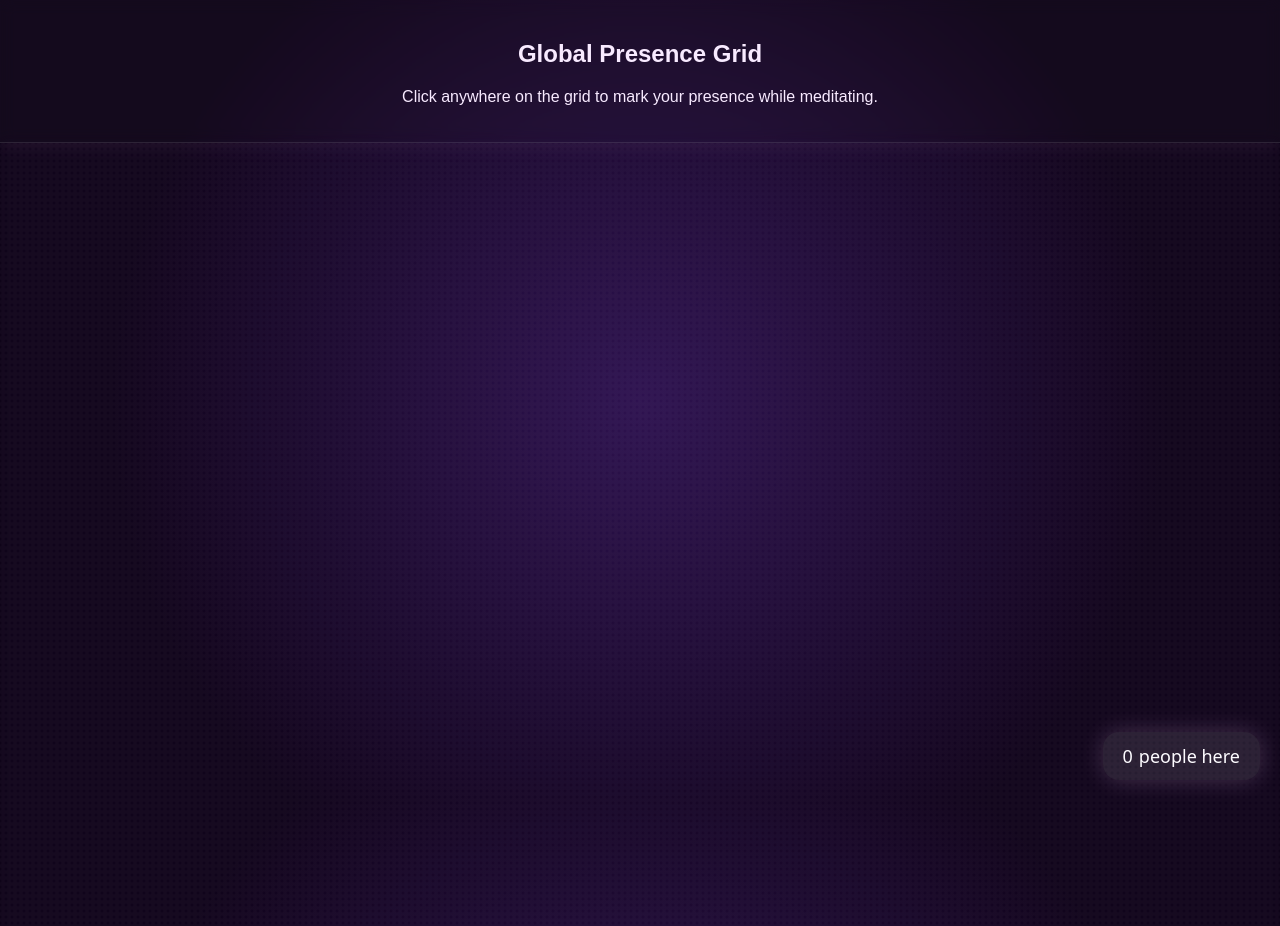
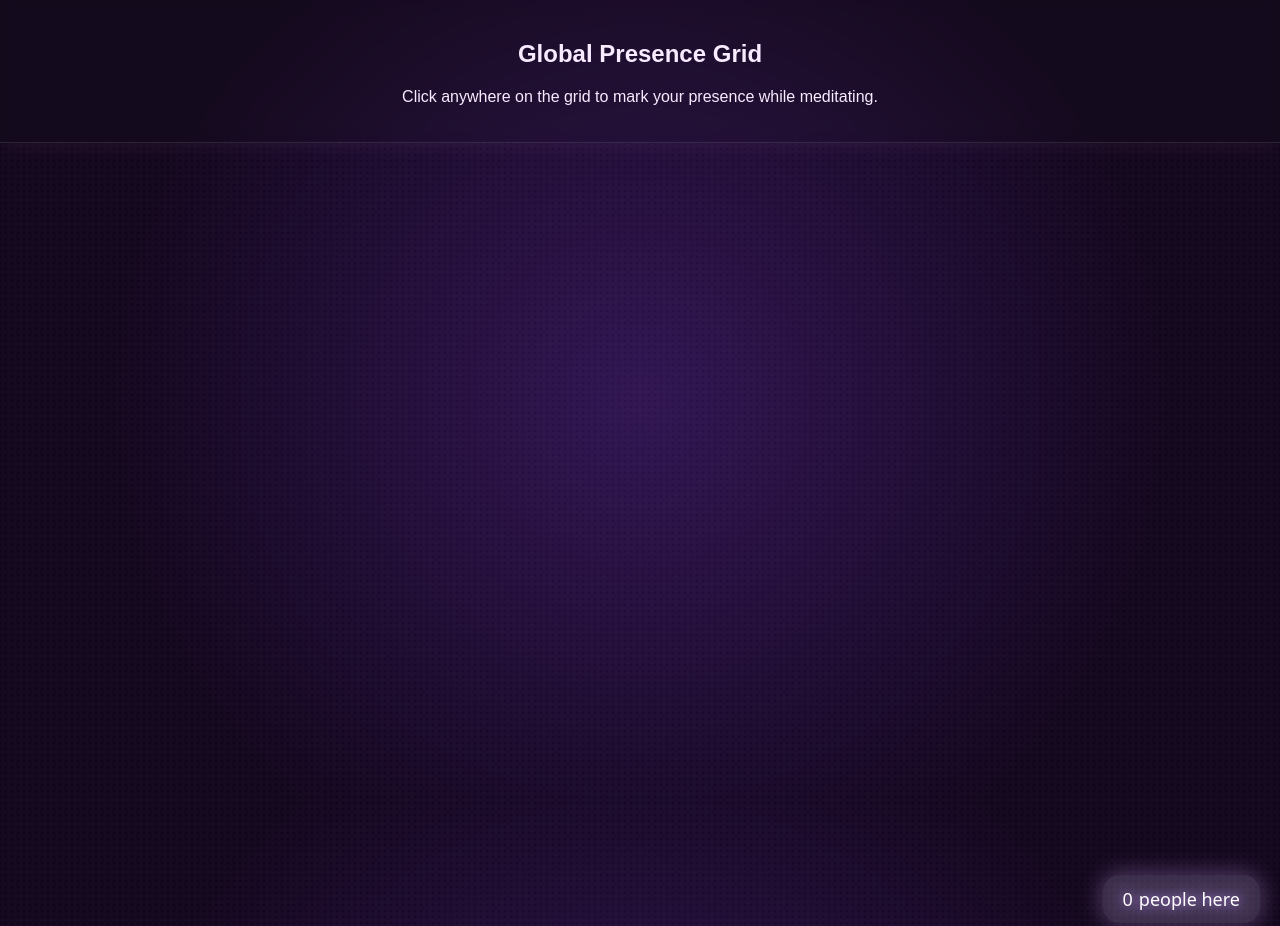
Before and after one commit to ckevlin/presence-grid, a plain HTML site: page index.html in a window 1280 px wide. Shown: the top 926 px of the page. Drawn offline with Linux system fonts and the light colour scheme.

Commit message:
Update index.html

```diff
--- a/index.html
+++ b/index.html
@@ -101,14 +101,14 @@
     <h2>Global Presence Grid</h2>
     <p>Click anywhere on the grid to mark your presence while meditating.</p>
   </div>
-  <div id="presenceCounter" class="presence-counter">
-  <span id="presenceCount">0</span>
-  <span id="presenceLabel">people here</span>
-</div>
+
 
 <div id="presenceOrbs"></div>
 
-  <div id="grid"></div>
+  <div id="grid">  <div id="presenceCounter" class="presence-counter">
+  <span id="presenceCount">0</span>
+  <span id="presenceLabel">people here</span>
+</div></div>
 
   <script>
     const grid = document.getElementById('grid');
```
